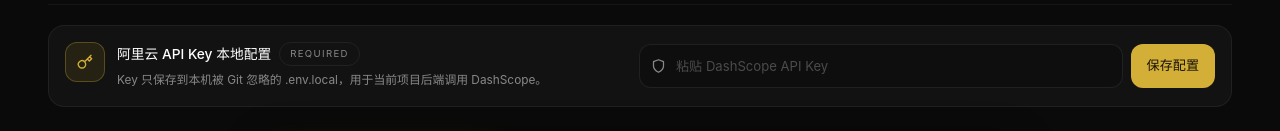
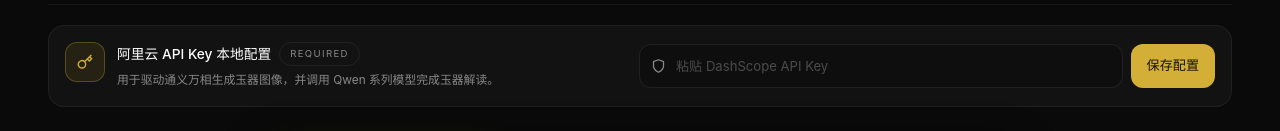
Before and after one commit to art3m1s-tju/jade-ai-studio, a React (Vite) app: page / in a window 1280 px wide. Shown: the part 188-319 px from the top of the page. Built offline with nearby package versions, Linux system fonts and the light colour scheme; no server answers.

Commit message:
Update API key copy and docs

```diff
--- a/src/components/ApiKeyConfig.jsx
+++ b/src/components/ApiKeyConfig.jsx
@@ -72,7 +72,7 @@
               </span>
             </div>
             <p className="mt-1 text-[0.74rem] leading-5 text-jade-text-dim">
-              Key 只保存到本机被 Git 忽略的 .env.local，用于当前项目后端调用 DashScope。
+              用于驱动通义万相生成玉器图像，并调用 Qwen 系列模型完成玉器解读。
             </p>
           </div>
         </div>
```
Also changed, not shown: 1 other file (tests, documents, lock files or other folders).
